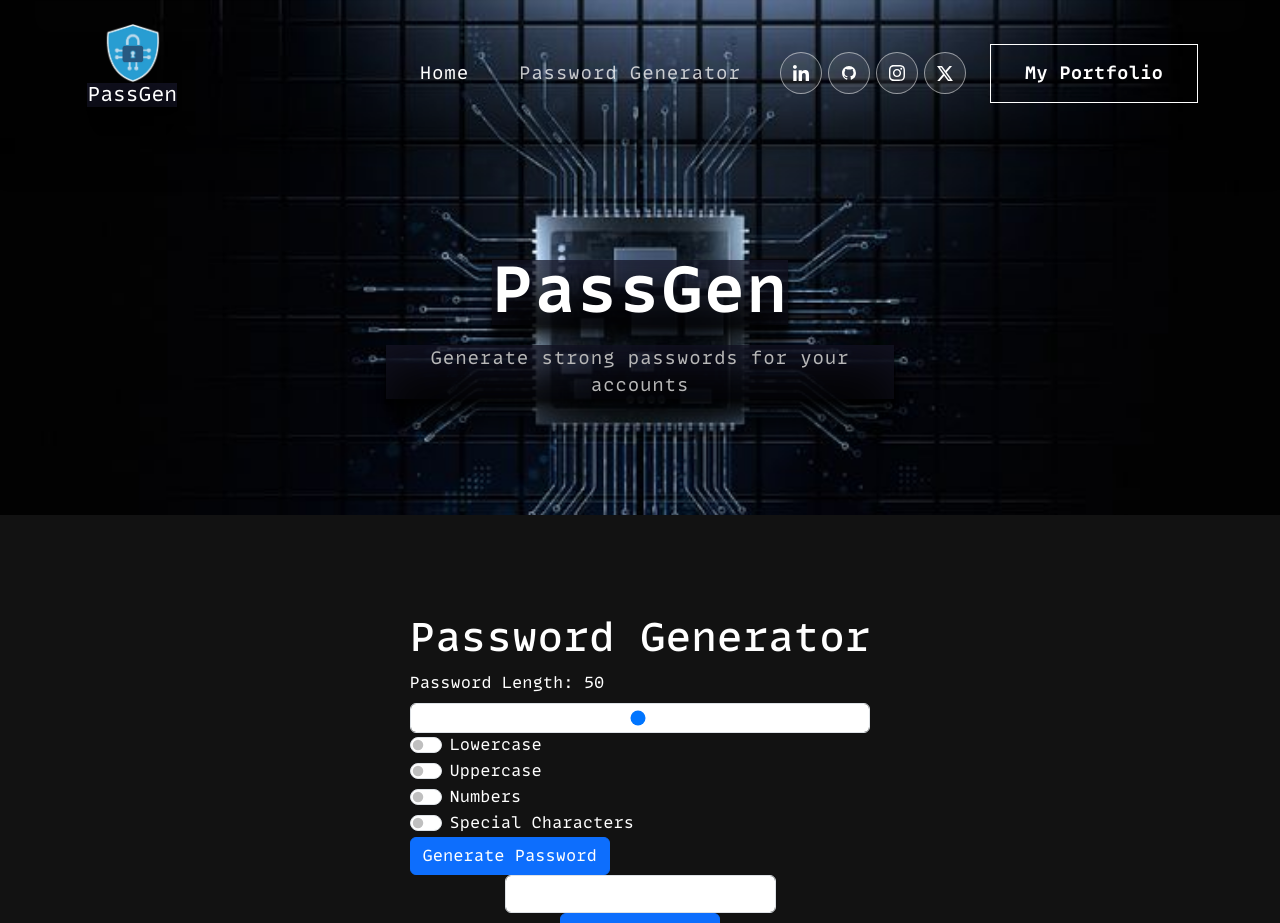
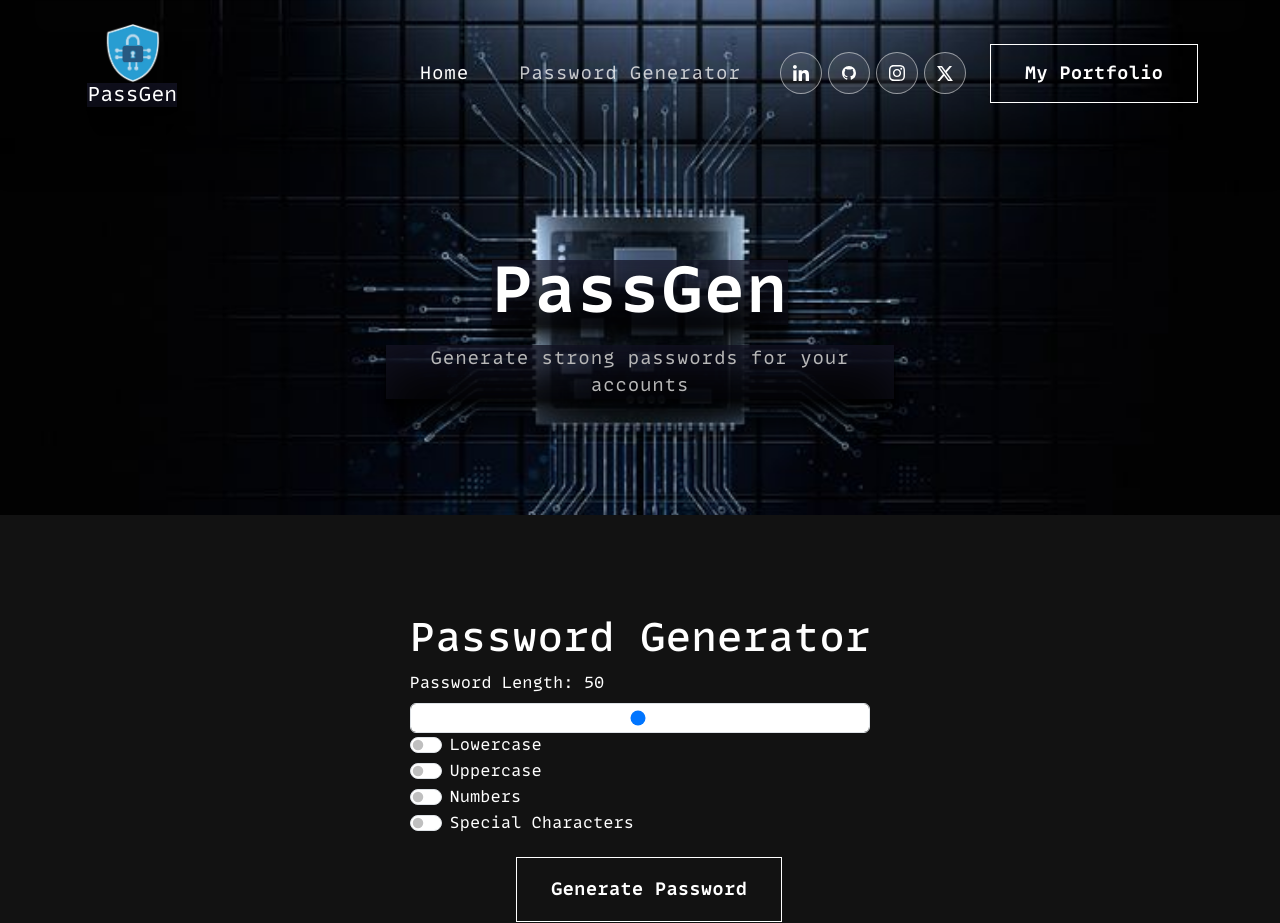
Before and after one commit to lucy-sees/TechAlpha_PasswordGenerator, a React (Create React App) app in the folder passgen/: page / in a window 1280 px wide. Shown: the top 923 px of the page. Built offline with nearby package versions, Linux system fonts and the light colour scheme.

Commit message:
Update passgen logic

```diff
--- a/passgen/src/App.css
+++ b/passgen/src/App.css
@@ -278,24 +278,6 @@ nav.navbar .navbar-toggler[aria-expanded="true"] .navbar-toggler-icon {
 .banner  h1, p {
   box-shadow: rgba(50, 50, 93, 0.4) 0px 30px 60px -12px inset, rgba(0, 0, 0, 0.5) 0px 18px 36px -18px inset, rgba(0, 0, 0, 0.55) 0px -23px 25px 0px inset, rgba(0, 0, 0, 0.5) 0px -36px 30px 0px inset, rgba(0, 0, 0, 0.6) 0px -79px 40px 0px inset, rgba(0, 0, 0, 0.15) 0px 2px 1px, rgba(0, 0, 0, 0.4) 0px 4px 2px, rgba(0, 0, 0, 0.4) 0px 8px 4px, rgba(0, 0, 0, 0.4) 0px 16px 8px, rgba(0, 0, 0, 0.4) 0px 32px 16px;
 }
-.banner button {
-  color: #fff;
-  font-weight: 700;
-  font-size: 20px;
-  margin-top: 60px;
-  letter-spacing: 0.8px;
-  display: flex;
-  align-items: center;
-}
-.banner button svg {
-  font-size: 25px;
-  margin-left: 10px;
-  transition: 0.3s ease-in-out;
-  line-height: 1;
-}
-.banner button:hover svg {
-  margin-left: 25px;
-}
 .banner img {
   animation: updown 3s linear infinite;
 }
@@ -324,6 +306,46 @@ nav.navbar .navbar-toggler[aria-expanded="true"] .navbar-toggler-icon {
 .passgen.switches {
   padding: 100px 0 0 0;
 
+}
+.password {
+  width: 500px;
+}
+.passgen button {
+  justify-content: center;
+  margin-top: 20px;
+  margin-bottom: 20px;
+  font-weight: 700;
+  color: #fff;
+  border: 1px solid #fff;
+  padding: 18px 34px;
+  font-size: 18px;
+  margin-left: 18px;
+	position: relative;
+	background-color: transparent;
+	transition: 0.3s ease-in-out;
+}
+.passgen button span {
+  z-index: 1;
+}
+.passgen button::before {
+  content: "";
+  width: 0%;
+  height: 100%;
+  position: absolute;
+  background-color: #fff;
+  left: 0;
+  top: 0;
+  z-index: -1;
+  transition: 0.3s ease-in-out;
+}
+.passgen button:hover {
+  color: #121212;
+}
+.passgen button:hover::before {
+	content: "";
+	width: 100%;
+	height: 100%;
+	position: absolute;
 }
 /** Footer **/
 .footer {
--- a/passgen/src/components/PassGen.jsx
+++ b/passgen/src/components/PassGen.jsx
@@ -1,5 +1,5 @@
 import { useState } from 'react';
-import { Container, Row, Col, Form, Button, Spinner } from 'react-bootstrap';
+import { Container, Row, Col, Form, Spinner, Alert } from 'react-bootstrap';
 
 //password generator component
 //this component will generate a random password based on the user's input
@@ -14,30 +14,53 @@ export const PassGen = () => {
     const [hasUppercase, setHasUppercase] = useState(false);
     const [hasNumbers, setHasNumbers] = useState(false);
     const [hasSymbols, setHasSymbols] = useState(false);
+    const [passwordCopied, setPasswordCopied] = useState(false); // State for password copied alert
 
     const [password, setPassword] = useState(''); // State for the generated password
 
-    const handleGeneratePassword = () => {
+    const handleGeneratePassword = (e) => {
+        // Prevent default form submission
+        e.preventDefault();
+
         setIsLoading(true);
 
+        // Define character sets
+        const lowercaseChars = 'abcdefghijklmnopqrstuvwxyz';
+        const uppercaseChars = 'ABCDEFGHIJKLMNOPQRSTUVWXYZ';
+        const numberChars = '0123456789';
+        const specialChars = '!@#$%^&*()_+~`|}{[]:;?><,./-=';
+
+        // Build the character set based on the switches
         let characters = '';
-        if (hasLowercase) characters += 'abcdefghijklmnopqrstuvwxyz';
-        if (hasUppercase) characters += 'ABCDEFGHIJKLMNOPQRSTUVWXYZ';
-        if (hasNumbers) characters += '0123456789';
-        if (hasSymbols) characters += '!@#$%^&*()_+~`|}{[]:;?><,./-=';
+        if (hasLowercase) characters += lowercaseChars;
+        if (hasUppercase) characters += uppercaseChars;
+        if (hasNumbers) characters += numberChars;
+        if (hasSymbols) characters += specialChars;
 
-        let password = '';
+        // Generate password
+        let generatedPassword = '';
         for (let i = 0; i < passwordLength; i++) {
-            password += characters.charAt(Math.floor(Math.random() * characters.length));
+            generatedPassword += characters.charAt(Math.floor(Math.random() * characters.length));
         }
 
-        setPassword(password); // Store the generated password
+        // Set the generated password to the state
+        setPassword(generatedPassword);
 
+        // Stop the loading spinner
         setIsLoading(false);
     };
 
     const handleCopyPassword = () => {
-        navigator.clipboard.writeText(password); // Copy the password to the clipboard
+        // Copy the password to the clipboard
+        navigator.clipboard.writeText(password);
+
+        // Set passwordCopied to true
+        setPasswordCopied(true);
+
+        // Set a timer to revert passwordCopied back to false after a few seconds
+        setTimeout(() => {
+            setPasswordCopied(false);
+        }, 2000);
     };
 
     return (
@@ -56,13 +79,17 @@ export const PassGen = () => {
                             <Form.Check type="switch" id="numbers-switch" label="Numbers" onChange={e => setHasNumbers(e.target.checked)} />
                             <Form.Check type="switch" id="special-chars-switch" label="Special Characters" onChange={e => setHasSymbols(e.target.checked)} />
                         </Form.Group>
-                        <Button variant="primary" type="submit" onClick={handleGeneratePassword} disabled={isLoading}>
-                            {isLoading ? <Spinner animation="border" size="sm" /> : 'Generate Password'}
-                        </Button>
                     </Form>
                 </Col>
             </Row>
             <Row>
+                <Col>
+                    <button type="submit" onClick={handleGeneratePassword} disabled={isLoading}>
+                        {isLoading ? <Spinner animation="border" size="sm" /> : 'Generate Password'}
+                    </button>
+                </Col>
+            </Row>
+            <Row className="password">
                 <Col>
                     <Form.Group>
                         <Form.Control type="text" value={password} readOnly />
@@ -71,9 +98,10 @@ export const PassGen = () => {
             </Row>
             <Row>
                 <Col>
-                    <Button variant="primary" type="submit" onClick={handleCopyPassword}>
+                    <button type="submit" onClick={handleCopyPassword}>
                         Copy Password
-                    </Button>
+                    </button>
+                    {passwordCopied && <Alert variant="success">Password copied to clipboard!</Alert>}
                 </Col>
             </Row>
         </Container>
```
Also changed, not shown: 1 other file (tests, documents, lock files or other folders).
